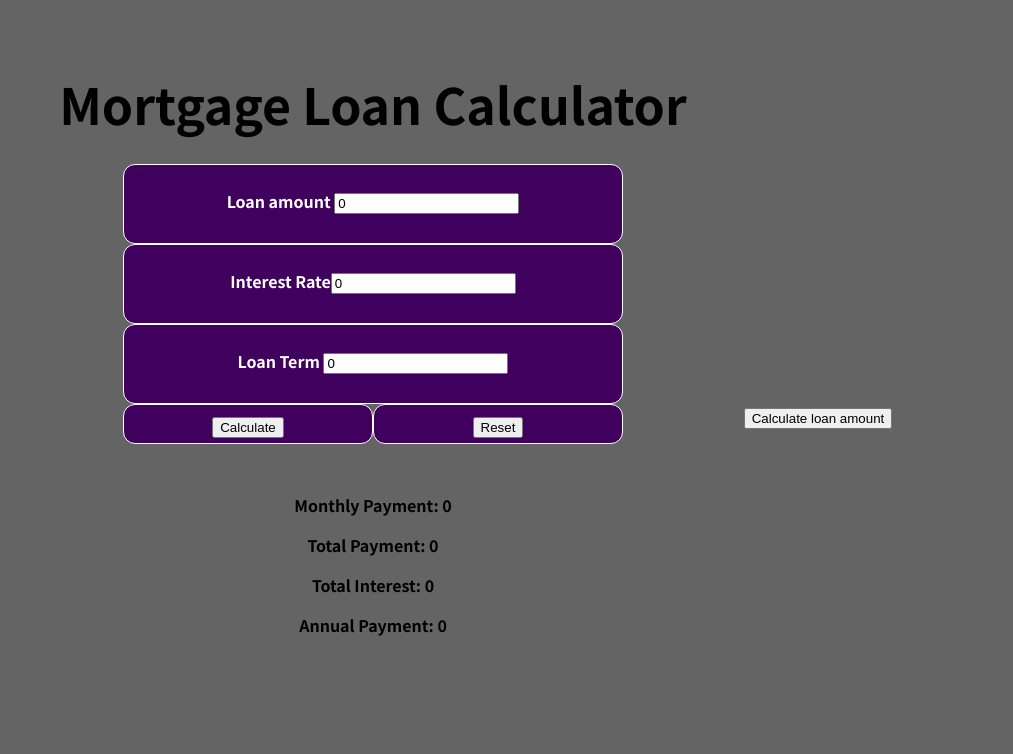
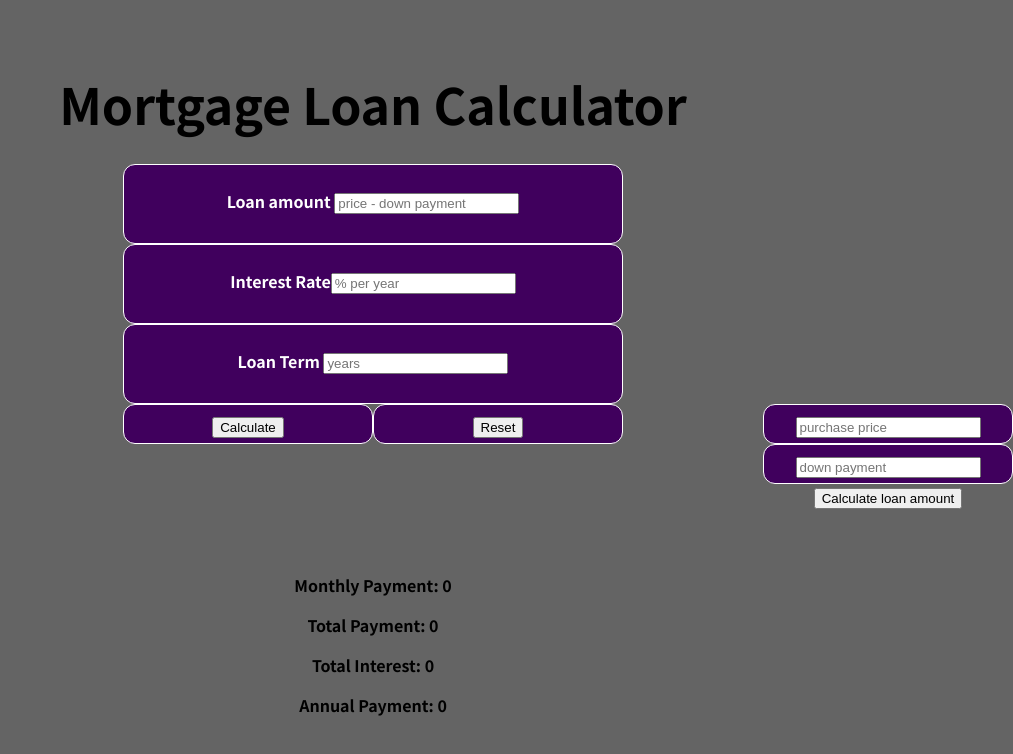
Before and after one commit to Tannerp647/MortgageCalcReact, a React (Create React App) app: page / in a window 1280 px wide. Shown: the top 754 px of the page, without its empty margins (267-1280 px from the left). Built offline with nearby package versions, Linux system fonts and the light colour scheme.

Commit message:
fix placeholder text and add loanAmount calculator

```diff
--- a/src/Components/Form.js
+++ b/src/Components/Form.js
@@ -2,10 +2,11 @@ import React, { useState } from 'react';
 import './InputBox.css';
 
 const Form = (props) => {
-    const [loanAmount, setLoanAmount] = useState(0);
-    const [interestRate, setInterestRate] = useState(0);
-    const [loanTerm, setloanTerm] = useState(0);
-
+    const [loanAmount, setLoanAmount] = useState("");
+    const [interestRate, setInterestRate] = useState("");
+    const [loanTerm, setloanTerm] = useState("");
+    const [purchasePrice, setPurchasePrice] = useState("");
+    const [downPayment, setDownPayment] = useState("")
 
     const loanAmountHandler = (event) => {
         setLoanAmount(event.target.value);
@@ -29,9 +30,23 @@ const Form = (props) => {
     // };
 
     const handleReset = () => {
-        setLoanAmount(0);
-        setInterestRate(0);
-        setloanTerm(0);
+        setLoanAmount("");
+        setInterestRate("");
+        setloanTerm("");
+        setPurchasePrice("");
+        setDownPayment("");
+    };
+
+    const purchasePriceHandler = (event) => {
+        setPurchasePrice(event.target.value);
+    };
+    const downPaymentHandler = (event) => {
+        setDownPayment(event.target.value)
+    }
+    console.log(downPayment);
+
+    const handlePriceCalc = () => {
+        setLoanAmount(purchasePrice - downPayment);
 
     };
 
@@ -57,8 +72,15 @@ const Form = (props) => {
                     <button onClick={handleReset}> Reset </button>
                 </div>
             </div>
-            <div className="calc-button">
-                <button> Calculate loan amount</button>
+            <div className="calc_loan_box">
+                <input type="number" value={purchasePrice} placeholder="purchase price" onChange={purchasePriceHandler} />
+
+            </div>
+            <div className="calc_loan_box">
+                <input type="number" value={downPayment} placeholder="down payment" onChange={downPaymentHandler} />
+            </div>
+            <div className="calc_price_but">
+                <button onClick={handlePriceCalc}> Calculate loan amount</button>
             </div>
 
         </div>
--- a/src/Components/InputBox.css
+++ b/src/Components/InputBox.css
@@ -83,3 +83,28 @@ p {
 
 
 }
+
+.calc_loan_box {
+  font-size: 1rem;
+  font-weight: bold;
+  color: white;
+  background-color: #40005d;
+  border: 1px solid white;
+  padding: .5rem;
+  border-radius: 12px;
+  width: 250px;
+  height: 40px;
+  margin-left: auto;
+  margin-right: 0;
+  text-align: center;
+
+}
+
+.calc_price_but {
+  font-size: 1rem;
+  font-weight: bold;
+  color: white;
+  width: 250px;
+  margin-left: auto;
+  text-align: center;
+}
```
